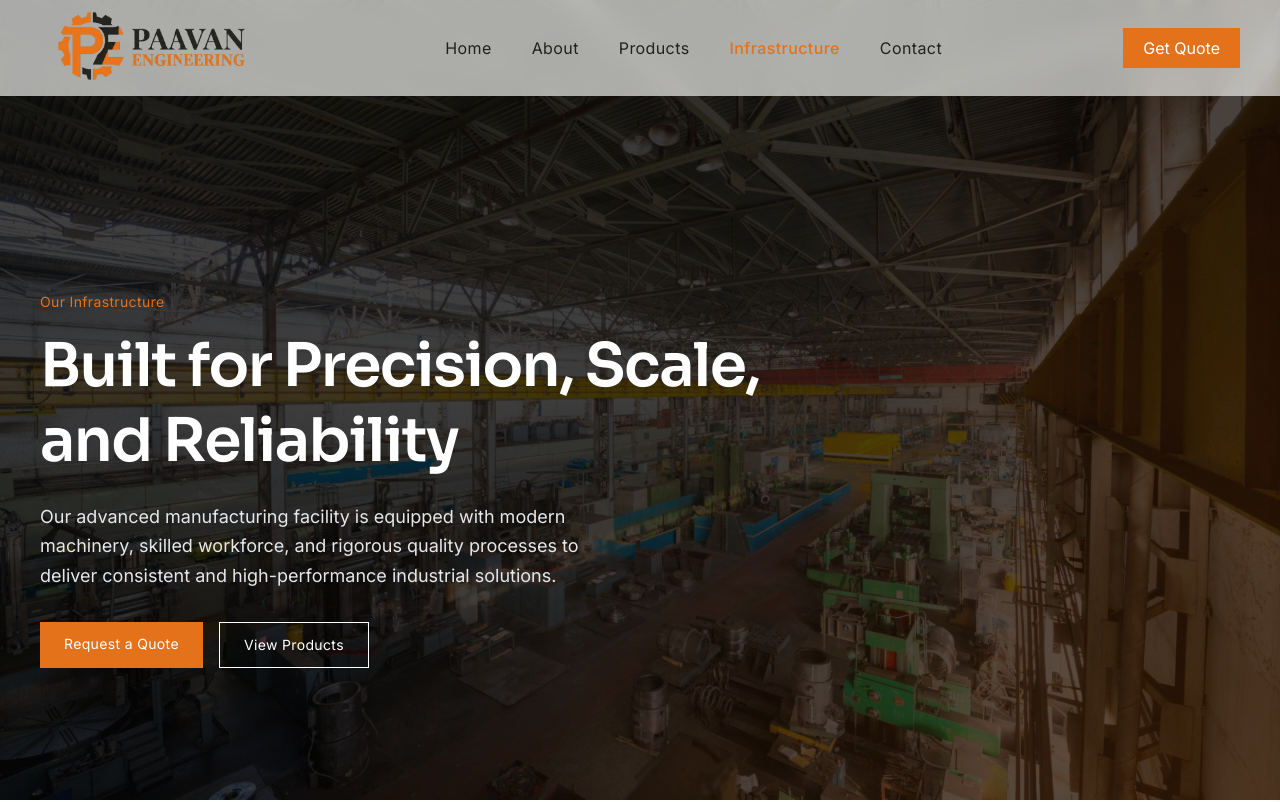
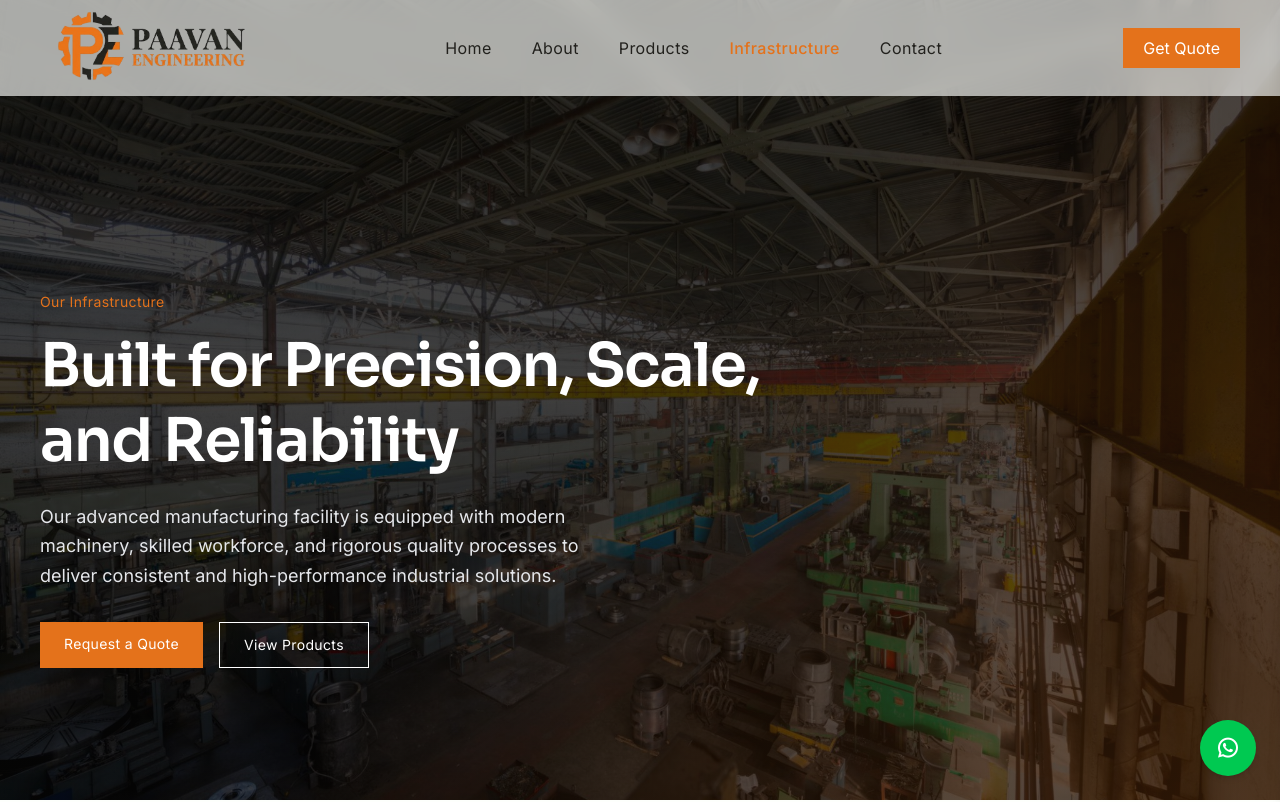
Before and after one commit to Dhairya-Dave-0204/Paavan-Engineering, a React (Vite) app: page /infrastructure in a window 1280 px wide. Shown: the top 802 px of the page. Built offline with nearby package versions, Linux system fonts and the light colour scheme.

Commit message:
Create the whatsapp icon for quick message

```diff
--- a/src/App.jsx
+++ b/src/App.jsx
@@ -7,6 +7,7 @@ import {
   Products,
   ProductDetail,
   Infrastructure,
+  WhatsAppButton
 } from "./pages/page_index";
 import { Navbar, Footer } from "./components/component_index";
 
@@ -22,6 +23,7 @@ function App() {
         <Route path="/products/:slug" element={<ProductDetail />} />
         <Route path="/infrastructure" element={<Infrastructure />} />
       </Routes>
+      <WhatsAppButton />
       <Footer />
     </>
   );
--- /dev/null
+++ b/src/pages/WhatsAppButton/WhatsAppButton.jsx
@@ -0,0 +1,19 @@
+export default function WhatsAppButton() {
+  const phoneNumber = "918511326732"; // <-- replace with actual number (with country code, no +)
+
+  const message = "Hello, I am interested in your products.";
+  const whatsappUrl = `https://wa.me/${phoneNumber}?text=${encodeURIComponent(
+    message
+  )}`;
+
+  return (
+    <a
+      href={whatsappUrl}
+      target="_blank"
+      rel="noopener noreferrer"
+      className="fixed z-50 flex items-center justify-center text-2xl text-white transition-all duration-300 bg-green-500 rounded-full shadow-md bottom-6 right-6 w-14 h-14 hover:scale-110 hover:shadow-lg"
+    >
+      <i className="ri-whatsapp-line"></i>
+    </a>
+  );
+}
--- a/src/pages/page_index.js
+++ b/src/pages/page_index.js
@@ -4,6 +4,7 @@ import Contact from "./Contact/Contact";
 import Products from "./Products/Products";
 import ProductDetail from "./ProductDetail/ProductDetail";
 import Infrastructure from "./Infrastructure/Infrastructure";
+import WhatsAppButton from "./WhatsAppButton/WhatsAppButton";
 
 export {
     Home,
@@ -12,4 +13,5 @@ export {
     Products,
     ProductDetail,
     Infrastructure,
+    WhatsAppButton
 }
```
